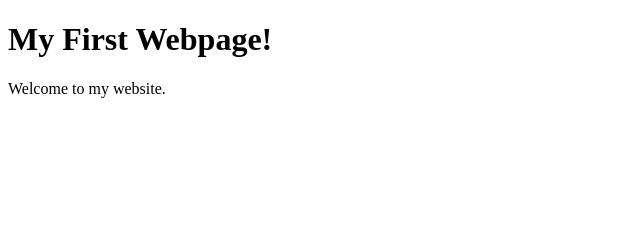
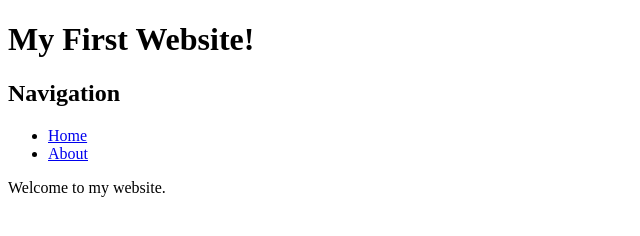
Before and after one commit to Triple0/www, a plain HTML site: page index.html in a window 1280 px wide. Shown: the whole page, without its empty margins (0-640 px from the left). Drawn offline with Linux system fonts and the light colour scheme.

Commit message:
Used Header

```diff
--- a/index.html
+++ b/index.html
@@ -12,9 +12,22 @@
     </head>
 
     <body>
-        <h1>My First Webpage!</h1>
-        <p>
-            Welcome to my website.
-        </p>
+        <header>
+            <h1>My First Website!</h1>
+            <nav>
+                <h2>Navigation</h2>
+                <ul>
+                    <li>
+                        <a href="./index.html">Home</a>
+                    </li>
+                    <li>
+                        <a href="./about.html">About</a>
+                    </li>
+                </ul>
+            </nav>
+        </header>
+            <p>
+                Welcome to my website.
+            </p>
     </body>
 </html>
```
Also changed, not shown: about.html (added).
